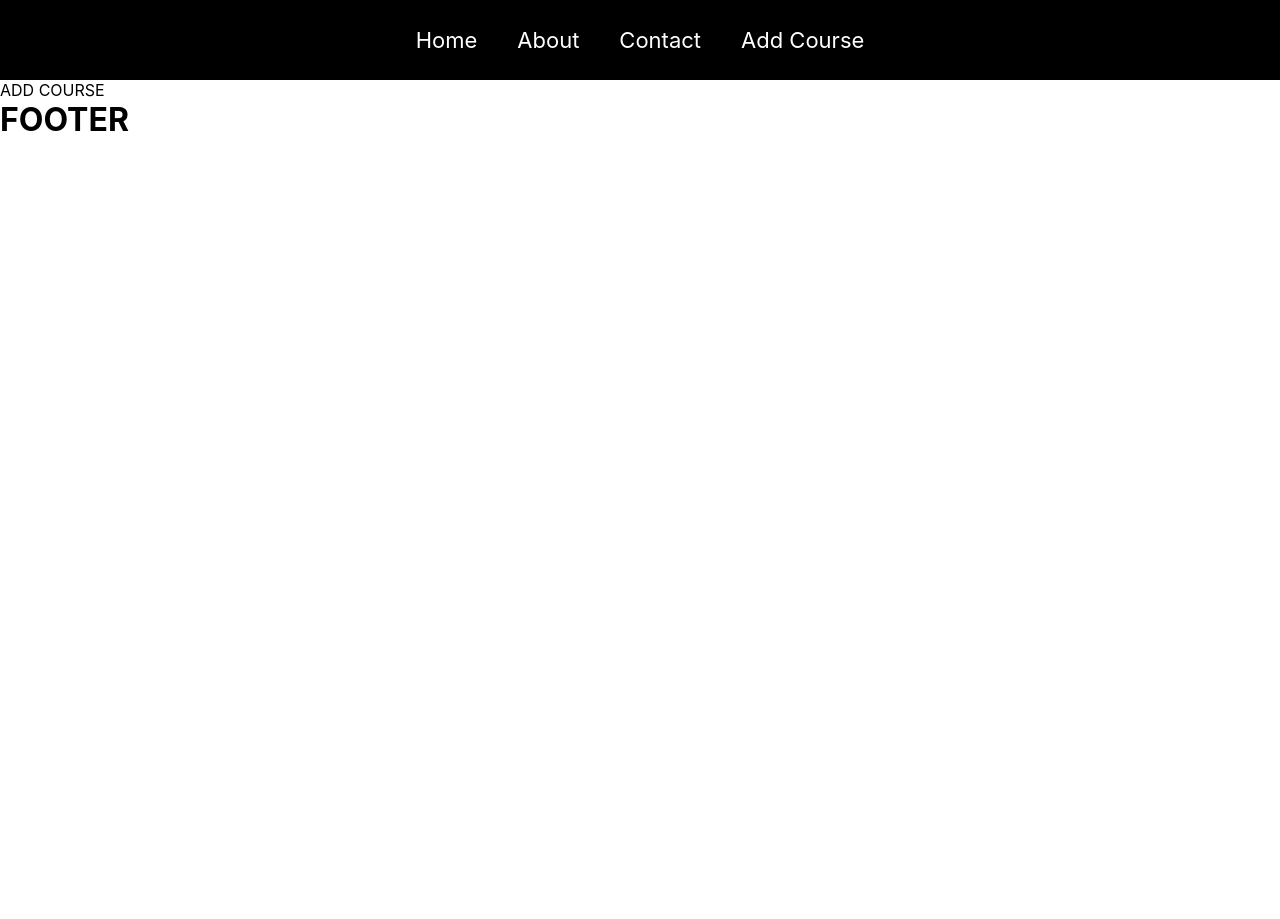
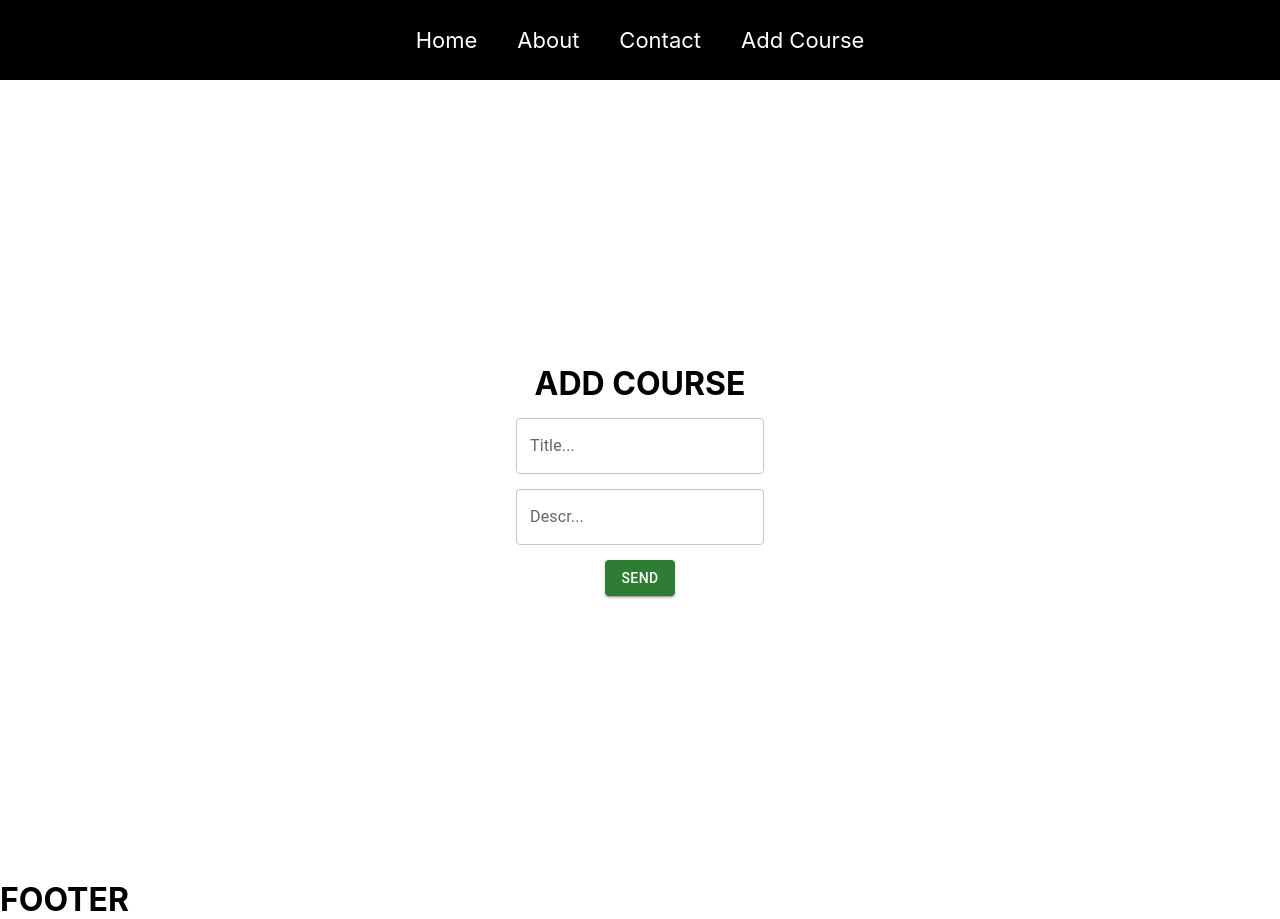
Before and after one commit to Khalilov07/PN18-00, a React (Create React App) app: page /addcourse in a window 1280 px wide. Before the commit the page ends 800 px from the top, so only its background shows below. Built offline with nearby package versions, Linux system fonts and the light colour scheme.

Commit message:
add new changes 3rd may

```diff
--- a/api/db.json
+++ b/api/db.json
@@ -1,24 +1,34 @@
 {
-    "courses" : [
+  "courses": [
     {
-            "id" : 1,
-            "title" : "HTML",
-            "duration" : 1.5
+      "id": "1",
+      "title": "HTML",
+      "duration": 1.5
     },
     {
-            "id" : 2,
-            "title" : "CSS",
-            "duration" : 1.5
+      "id": "2",
+      "title": "CSS",
+      "duration": 1.5
     },
     {
-            "id" : 3,
-            "title" : "JAVA SCRIPT",
-            "duration" : 2
+      "id": "3",
+      "title": "JAVA SCRIPT",
+      "duration": 2
     },
     {
-            "id" : 4,
-            "title" : "REACT JS",
-            "duration" : 1
+      "id": "4",
+      "title": "REACT JS",
+      "duration": 1
+    },
+    {
+      "id": "7625",
+      "title": "Angular",
+      "descr": "angular"
+    },
+    {
+      "id": "6a8b",
+      "title": "dwadawd",
+      "descr": "dawdawdawd"
     }
   ]
 }
--- a/package.json
+++ b/package.json
@@ -3,6 +3,9 @@
   "version": "0.1.0",
   "private": true,
   "dependencies": {
+    "@emotion/react": "^11.11.4",
+    "@emotion/styled": "^11.11.5",
+    "@mui/material": "^5.15.16",
     "@testing-library/jest-dom": "^5.17.0",
     "@testing-library/react": "^13.4.0",
     "@testing-library/user-event": "^13.5.0",
--- a/src/pages/AddCourse/AddCourse.jsx
+++ b/src/pages/AddCourse/AddCourse.jsx
@@ -1,10 +1,46 @@
-import React from 'react';
+import { useState, useEffect } from 'react';
+import axios from 'axios';
+
+import Button from '@mui/material/Button';
+import TextField from '@mui/material/TextField';
+
+import styles from './addcourse.module.css'
 
 const AddCourse = () => {
+
+    const [title, setTitle] = useState('')
+    const [descr, setDescr] = useState('')
+
+    const addCourse = () => {
+        const newData = {
+            title,
+            descr
+        }
+
+        axios.post("http://localhost:3000/courses", newData)
+    }
+
     return (
-        <div>
-            <form action="">
-                ADD COURSE
+        <div className={styles.form__wrapper}>
+
+            <form className={styles.form}>
+                <h1>ADD COURSE</h1>
+                <TextField
+                    id="outlined-basic"
+                    label="Title..."
+                    variant="outlined"
+                    onChange={(e) => setTitle(e.target.value)}
+                />
+                <TextField
+                    id="outlined-basic"
+                    label="Descr..."
+                    type='number'
+                    variant="outlined"
+                    onChange={(e) => setDescr(e.target.value)}
+                />
+                <Button onClick={addCourse} type='submit' variant="contained" color="success">
+                    SEND
+                </Button>
             </form>
         </div>
     );
--- a/src/pages/AddCourse/addcourse.module.css
+++ b/src/pages/AddCourse/addcourse.module.css
@@ -0,0 +1,14 @@
+.form__wrapper {
+    display: flex;
+    height: 100vh;
+    align-items: center;
+    justify-content: center;
+}
+
+.form {
+    gap: 15px;
+    display: flex;
+    align-items: center;
+    flex-direction: column;
+    justify-content: center;
+}
--- a/src/pages/HomePage/HomePage.jsx
+++ b/src/pages/HomePage/HomePage.jsx
@@ -8,6 +8,8 @@ import CourseItem from '../../components/CourseItem/CourseItem';
 
 
 const HomePage = () => {
+
+    // json-server --watch db.json
 
     const [courses, setCourses] = useState([])
 
```
Also changed, not shown: 1 other file (tests, documents, lock files or other folders). Lines whose indentation alone changed are shown as unchanged.
